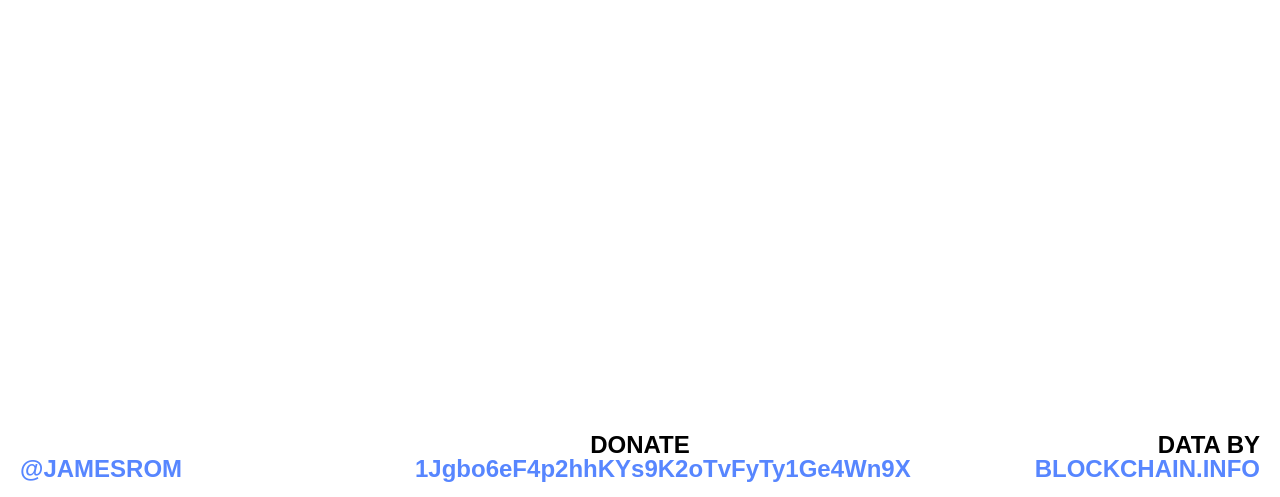
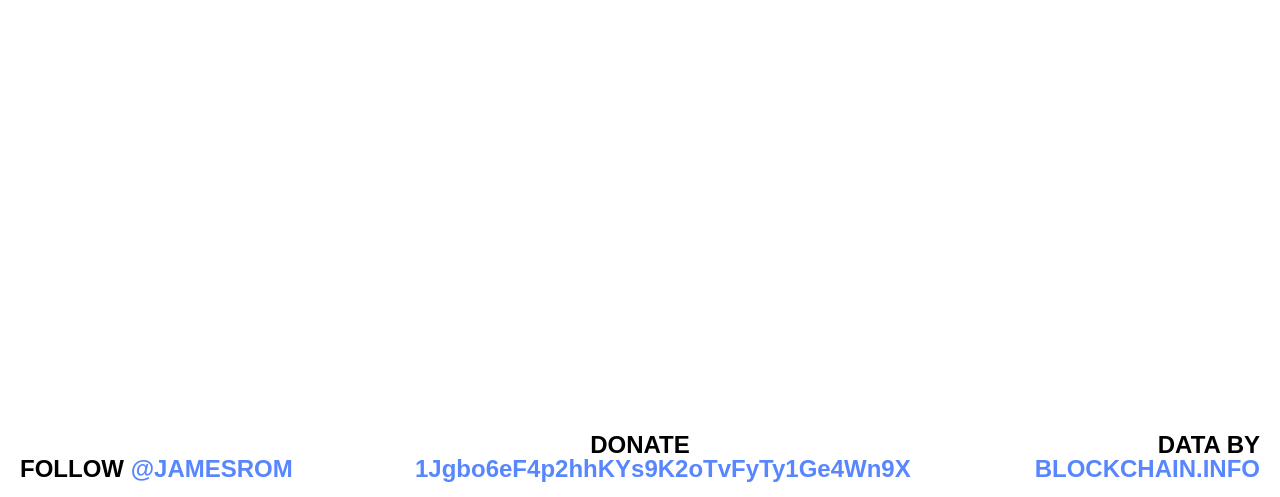
Before and after one commit to jamesrom/Forked, a website: page static/index.html in a window 1280 px wide. Shown: the part 303-800 px from the top of the page. Drawn offline with Linux system fonts and the light colour scheme.

Commit message:
better follow link

```diff
--- a/static/index.html
+++ b/static/index.html
@@ -17,7 +17,7 @@
 		{YESNO}
 		<p>{BLOCK_DESC} @ <a href="http://blockchain.info/block-height/{HEIGHT}">height {HEIGHT}</a></p>
 	</div>
-	<div class="footer contact"><a href="http://twitter.com/jamesrom">@jamesrom</a></div>
+	<div class="footer contact">Follow <a href="http://twitter.com/jamesrom">@jamesrom</a></div>
 	<div class="footer donate">DONATE <a href="bitcoin:1Jgbo6eF4p2hhKYs9K2oTvFyTy1Ge4Wn9X">1Jgbo6eF4p2hhKYs9K2oTvFyTy1Ge4Wn9X</a></div>
 	<div class="footer source">Data by <a href="http://blockchain.info/">blockchain.info</a></div>
 
```
